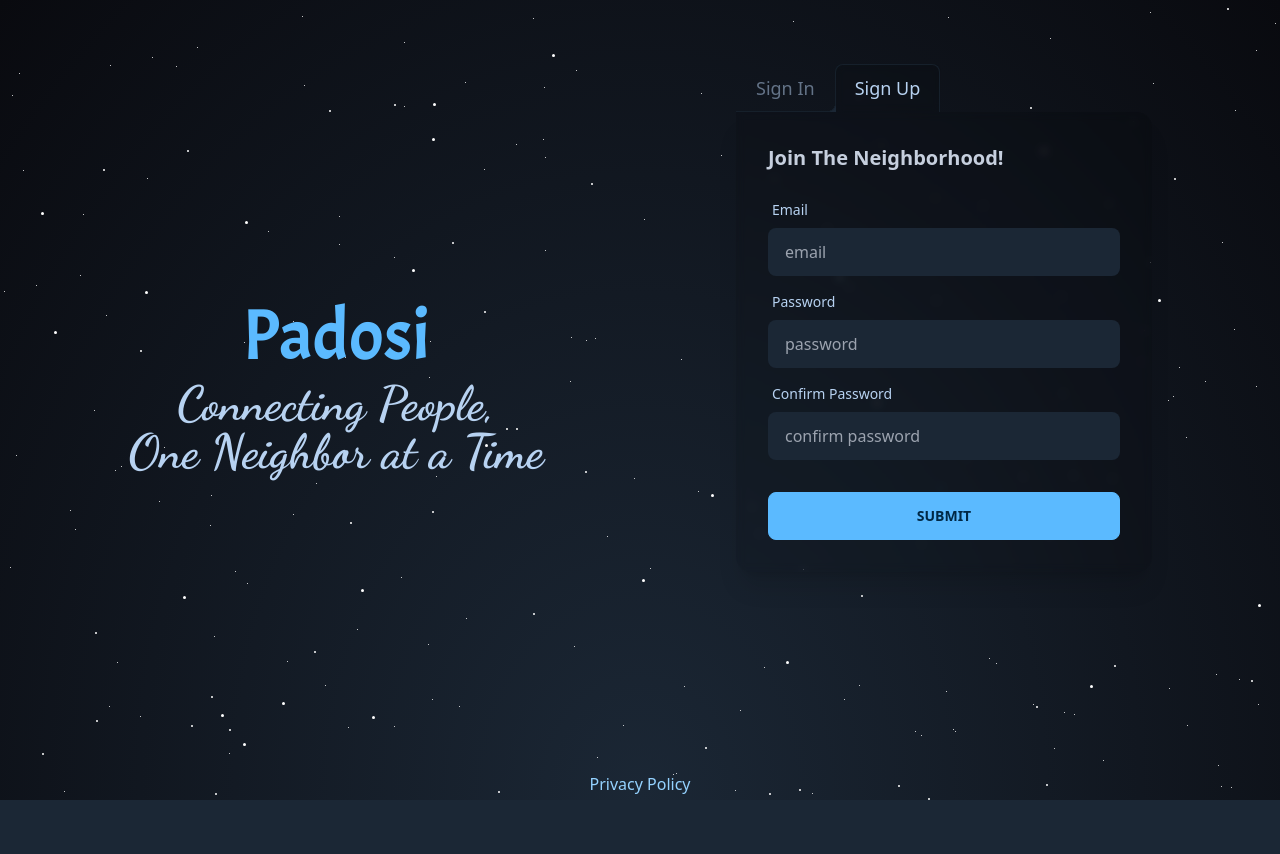
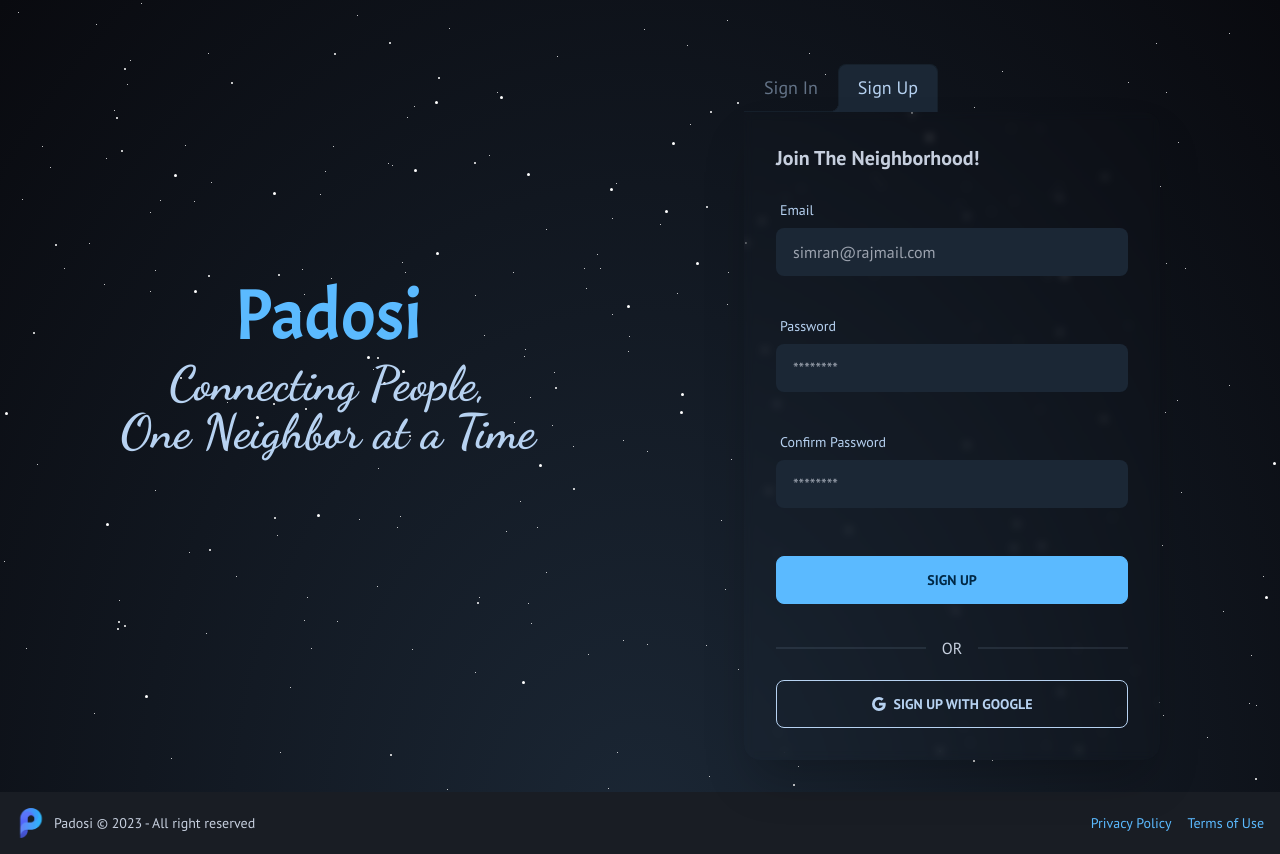
Before and after one commit to abhishekangira/padosi, a Next.js app: page / in a window 1280 px wide. Both pictures are taken after a click on the link "Sign Up". Before the commit the page ends 800 px from the top, so only its background shows below. Built offline with nearby package versions, Linux system fonts and the light colour scheme; no server answers.

Commit message:
login flow completed

```diff
--- a/package.json
+++ b/package.json
@@ -11,7 +11,6 @@
     "test": "jest --watch"
   },
   "dependencies": {
-    "@formkit/auto-animate": "1.0.0-beta.6",
     "@types/node": "18.15.9",
     "@types/react": "18.0.29",
     "@types/react-dom": "18.0.11",
@@ -24,6 +23,7 @@
     "prettier-plugin-tailwindcss": "^0.2.5",
     "react": "18.2.0",
     "react-dom": "18.2.0",
+    "react-icons": "^4.8.0",
     "typescript": "5.0.2"
   },
   "devDependencies": {
--- a/pages/_app.tsx
+++ b/pages/_app.tsx
@@ -1,6 +1,21 @@
 import "../src/styles/globals.css";
 import type { AppProps } from "next/app";
+import { AuthProvider } from "@/lib/AuthContext";
+import { PT_Sans } from "next/font/google";
+
+const font = PT_Sans({ subsets: ["latin"], weight: ["400", "700"] });
 
 export default function App({ Component, pageProps }: AppProps) {
-  return <Component {...pageProps} />;
+  return (
+    <>
+      <style jsx global>{`
+        html {
+          font-family: ${font.style.fontFamily};
+        }
+      `}</style>
+      <AuthProvider>
+        <Component {...pageProps} />
+      </AuthProvider>
+    </>
+  );
 }
--- a/pages/index.tsx
+++ b/pages/index.tsx
@@ -1,5 +1,18 @@
+import { useAuth } from "@/lib/AuthContext";
+import { auth } from "@/lib/firebase";
 import { HomePage } from "@/pages/HomePage/HomePage";
 
 export default function Home() {
+  const { user, loading } = useAuth();
+  if (loading) return <div>Loading...</div>;
+  if (user)
+    return (
+      <div>
+        You are logged in
+        <button className="btn" onClick={() => auth.signOut()}>
+          Logout
+        </button>
+      </div>
+    );
   return <HomePage />;
 }
--- a/src/components/LoginWidget/LoginWidget.tsx
+++ b/src/components/LoginWidget/LoginWidget.tsx
@@ -1,17 +1,10 @@
-import { useState, useRef, useEffect } from "react";
-import autoAnimate from "@formkit/auto-animate";
 import { signInWithRedirect } from "firebase/auth";
 import { auth, provider } from "@/lib/firebase";
-
-type FormView = "Sign In" | "Sign Up" | "forgotPassword";
+import { BsGoogle, BsTelephoneFill } from "react-icons/bs";
+import { useLoginWidget, FormViewType } from "./useLoginWidget";
 
 export function LoginWidget() {
-  const [formView, setFormView] = useState<FormView>("Sign In");
-  const parent = useRef(null);
-
-  useEffect(() => {
-    parent.current && autoAnimate(parent.current);
-  }, [parent]);
+  const { handleSubmit, formView, setFormView, errors, loading } = useLoginWidget();
 
   let message;
   switch (formView) {
@@ -22,7 +15,7 @@ export function LoginWidget() {
       message = "Join The Neighborhood!";
       break;
     case "forgotPassword":
-      message = "Reset Password";
+      message = "Don't Worry We'll Get You Back In";
       break;
     default:
       message = "";
@@ -32,46 +25,95 @@ export function LoginWidget() {
       <div className="tabs">
         {["Sign In", "Sign Up"].map((tab) => (
           <a
-            className={`tab-lifted tab tab-lg ${
-              formView === tab ? "tab-active !bg-black/10 backdrop-blur-sm" : ""
-            }`}
-            onClick={() => setFormView(tab as FormView)}
+            className={`tab-lifted tab tab-lg ${formView === tab ? "tab-active" : ""}`}
+            onClick={() => setFormView(tab as FormViewType)}
             key={tab}
           >
             {tab}
           </a>
         ))}
       </div>
-      <div className="card rounded-none rounded-b-2xl rounded-tr-2xl bg-black/10 text-neutral-content shadow-xl backdrop-blur-sm sm:card-normal lg:card-side">
-        <div className="card-body" ref={parent}>
+      <div className="card rounded-none rounded-b-2xl rounded-tr-2xl text-neutral-content shadow-2xl backdrop-blur-sm sm:card-normal lg:card-side">
+        <div className="card-body">
           <h2 className="card-title">{message}</h2>
+          <form className="form-control" onSubmit={handleSubmit}>
             <div className="form-control">
-            <label className="label">
+              <label htmlFor="email" className="label">
                 <span className="label-text">Email</span>
               </label>
-            <input type="email" placeholder="email" className="input" />
+              <input type="email" id="email" placeholder="simran@rajmail.com" className="input" />
+              <label className="label min-h-8">
+                {errors.email && (
+                  <span className="label-text-alt text-error">Please enter a valid email</span>
+                )}
+              </label>
             </div>
+            {formView !== "forgotPassword" && (
               <div className="form-control">
-            <label className="label">
+                <label htmlFor="password" className="label">
                   <span className="label-text">Password</span>
+                  {formView === "Sign In" && (
+                    <button
+                      type="button"
+                      className="link-hover link-primary link select-text text-sm"
+                      onClick={() => setFormView("forgotPassword")}
+                    >
+                      Forgot Password
+                    </button>
+                  )}
                 </label>
-            <input type="password" placeholder="password" className="input" />
+                <input type="password" id="password" placeholder="********" className="input" />
+                <label className="label min-h-8">
+                  {errors.password && (
+                    <span className="label-text-alt text-error">
+                      The password must be atleast 6 characters long
+                    </span>
+                  )}
+                </label>
               </div>
+            )}
             {formView === "Sign Up" && (
-            <div className={`form-control`}>
-              <label className="label">
+              <div className="form-control">
+                <label htmlFor="confirmPassword" className="label">
                   <span className="label-text">Confirm Password</span>
                 </label>
-              <input type="password" placeholder="confirm password" className="input" />
+                <input
+                  type="password"
+                  id="confirmPassword"
+                  placeholder="********"
+                  className="input"
+                />
+                <label className="label min-h-8">
+                  {errors.confirmPassword && (
+                    <span className="label-text-alt text-error">Passwords do not match</span>
+                  )}
+                </label>
               </div>
             )}
+            <div className="form-control mt-4">
+              <button className={`${loading ? "loading" : ""} btn-primary btn`}>
+                {loading ? "Loading" : formView === "forgotPassword" ? "Reset Password" : formView}
+              </button>
+              <label className="label min-h-8 justify-center">
+                {errors.server && (
+                  <span className="label-text-alt text-error">{errors.server}</span>
+                )}
+              </label>
+            </div>
+          </form>
+
+          {formView !== "forgotPassword" && (
+            <>
+              <div className="divider -mt-1">OR</div>
               <button
-            className="btn-primary btn mt-6"
-            type="submit"
+                className="btn-outline btn gap-2"
                 onClick={() => signInWithRedirect(auth, provider)}
               >
-            Submit
+                <BsGoogle />
+                {formView} with Google
               </button>
+            </>
+          )}
         </div>
       </div>
     </>
--- /dev/null
+++ b/src/components/LoginWidget/useLoginWidget.ts
@@ -0,0 +1,120 @@
+import { auth } from "@/lib/firebase";
+import {
+  createUserWithEmailAndPassword,
+  sendPasswordResetEmail,
+  signInWithEmailAndPassword,
+} from "firebase/auth";
+import { useCallback, useEffect, useState } from "react";
+
+async function handleSubmitWithPassword(
+  type: "Sign In" | "Sign Up",
+  email: string,
+  password: string,
+  setLoading: (loading: boolean) => void
+) {
+  const firebaseFunction =
+    type === "Sign In" ? signInWithEmailAndPassword : createUserWithEmailAndPassword;
+  return await firebaseFunction(auth, email, password)
+    .then((userCredential) => {
+      const user = userCredential.user;
+    })
+    .catch((error) => {
+      const errorCode = error.code;
+      console.log(
+        "🚀 ~ file: useLoginWidget.ts:27 ~ handleSignInWithPassword ~ errorCode:",
+        errorCode
+      );
+      return errorCode;
+    })
+    .finally(() => {
+      setLoading(false);
+    });
+}
+
+export type FormViewType = "Sign In" | "Sign Up" | "forgotPassword";
+
+export const defaultErrors = {
+  email: false,
+  password: false,
+  confirmPassword: false,
+  server: "",
+};
+
+export function useLoginWidget() {
+  const [formView, setFormView] = useState<FormViewType>("Sign In");
+  const [errors, setErrors] = useState(defaultErrors);
+  const [loading, setLoading] = useState(false);
+
+  useEffect(() => {
+    setErrors(defaultErrors);
+  }, [formView]);
+
+  const handleSubmit = useCallback(
+    async function submitForm(event: React.FormEvent<HTMLFormElement>) {
+      event.preventDefault();
+      console.log("handleSubmit");
+      setErrors(defaultErrors);
+
+      const email = (event.currentTarget as HTMLFormElement).email.value;
+      const emailRegex = /^[a-zA-Z0-9._-]+@[a-zA-Z0-9.-]+\.[a-zA-Z]{2,4}$/;
+      let password = "";
+
+      if (!emailRegex.test(email)) {
+        setErrors((prevErrors) => ({ ...prevErrors, email: true }));
+        return;
+      } else {
+        console.log("Valid email");
+        setErrors((prevErrors) => ({ ...prevErrors, email: false }));
+      }
+
+      if (formView !== "forgotPassword") {
+        password = (event.currentTarget as HTMLFormElement).password.value;
+        if (password.length < 6) {
+          setErrors((prevErrors) => ({ ...prevErrors, password: true }));
+          return;
+        } else {
+          setErrors((prevErrors) => ({ ...prevErrors, password: false }));
+        }
+        if (formView === "Sign Up") {
+          const confirmPassword = (event.currentTarget as HTMLFormElement).confirmPassword.value;
+          if (password !== confirmPassword) {
+            setErrors((prevErrors) => ({ ...prevErrors, confirmPassword: true }));
+            return;
+          } else {
+            setErrors((prevErrors) => ({ ...prevErrors, confirmPassword: false }));
+          }
+        }
+      }
+
+      setLoading(true);
+      if (formView === "forgotPassword") {
+        try {
+          await sendPasswordResetEmail(auth, email);
+        } catch (err) {
+          setErrors((prevErrors) => ({
+            ...prevErrors,
+            server: "Sorry, we could not find a user with this email",
+          }));
+        } finally {
+          setLoading(false);
+        }
+      } else {
+        const errorCode = await handleSubmitWithPassword(formView, email, password, setLoading);
+        if (errorCode === "auth/wrong-password") {
+          setErrors((prevErrors) => ({
+            ...prevErrors,
+            server: "Please enter the correct password",
+          }));
+        } else if (errorCode === "auth/user-not-found") {
+          setErrors((prevErrors) => ({
+            ...prevErrors,
+            server: "Sorry, we could not find a user with this email",
+          }));
+        }
+      }
+    },
+    [formView]
+  );
+
+  return { handleSubmit, formView, setFormView, errors, loading };
+}
--- /dev/null
+++ b/src/lib/AuthContext.tsx
@@ -0,0 +1,31 @@
+import React, { useState, useEffect, useContext } from "react";
+import { User } from "firebase/auth";
+import { auth } from "./firebase";
+
+type AuthContextType = { user: User | null; loading: boolean };
+
+const AuthContext = React.createContext<AuthContextType>({ user: null, loading: true });
+
+export const useAuth = () => useContext(AuthContext);
+export function AuthProvider({ children }: { children: React.ReactNode }) {
+  const [user, setUser] = useState<User | null>(null);
+  const [loading, setLoading] = useState(true);
+
+  useEffect(() => {
+    const unsubscribe = auth.onAuthStateChanged(
+      (firebaseUser) => {
+        console.log("🚀 ~ file: AuthContext.tsx:16 ~ unsubscribe ~ firebaseUser:", firebaseUser);
+        setUser(firebaseUser);
+        setLoading(false);
+      },
+      (err) => {
+        console.error(err);
+        setLoading(false);
+      }
+    );
+
+    return unsubscribe;
+  }, []);
+
+  return <AuthContext.Provider value={{ user, loading }}>{children}</AuthContext.Provider>;
+}
--- a/src/lib/firebase.ts
+++ b/src/lib/firebase.ts
@@ -1,8 +1,8 @@
 import { getApp, getApps, initializeApp } from "firebase/app";
-import { getAuth, GoogleAuthProvider } from "firebase/auth";
+import { getAuth, GoogleAuthProvider, onAuthStateChanged } from "firebase/auth";
 
 const firebaseConfig = {
-  apiKey: "AIzaSyBlLSF2esUXhpfaYg-JJkxB4L5NG5aglgM",
+  apiKey: process.env.NEXT_PUBLIC_FIREBASE_API_KEY,
   authDomain: "padosi-webapp.firebaseapp.com",
   projectId: "padosi-webapp",
   storageBucket: "padosi-webapp.appspot.com",
--- a/src/pages/HomePage/HomePage.tsx
+++ b/src/pages/HomePage/HomePage.tsx
@@ -1,6 +1,9 @@
 import styles from "./HomePage.module.scss";
 import { Acme, Dancing_Script } from "next/font/google";
 import { LoginWidget } from "@/components/LoginWidget/LoginWidget";
+import logo from "public/images/logo.png";
+import Image from "next/image";
+import Link from "next/link";
 
 const acme = Acme({
   weight: "400",
@@ -14,8 +17,8 @@ const dancing_script = Dancing_Script({
 export function HomePage() {
   return (
     <>
-      <main className="isolate grid grid-rows-[12rem_auto_2rem] place-items-center md:grid-cols-2 md:grid-rows-[auto_1rem] md:px-8 md:pb-2">
-        <section className="grid gap-2 text-center">
+      <main className="isolate grid grid-rows-[12rem_auto_auto] place-items-center gap-8 md:grid-cols-2 md:grid-rows-[auto_auto] md:px-8">
+        <section className="mt-8 grid gap-2 self-start text-center md:mt-[35vh]">
           <h1 className={`${acme.className} text-5xl text-primary lg:text-7xl`}>Padosi</h1>
           <h2
             className={`${dancing_script.className} animate-fade whitespace-nowrap text-3xl font-bold lg:text-5xl`}
@@ -28,7 +31,20 @@ export function HomePage() {
         <section className="w-full max-w-md self-start px-4 sm:mt-16">
           <LoginWidget />
         </section>
-        <footer className="col-span-full text-primary-light">Privacy Policy</footer>
+        <footer className="footer col-span-full w-screen place-items-center gap-y-4 self-end bg-neutral p-4 text-neutral-content">
+          <div className="grid-flow-col items-center md:justify-self-start">
+            <Image src={logo} alt="Logo of Padosi" width={30} height={30} />
+            <p>Padosi © 2023 - All right reserved</p>
+          </div>
+          <div className="grid-flow-col gap-4 md:place-self-center md:justify-self-end">
+            <Link className="link-hover link-primary link" href="/privacy-policy">
+              Privacy Policy
+            </Link>
+            <Link className="link-hover link-primary link" href="/terms-of-use">
+              Terms of Use
+            </Link>
+          </div>
+        </footer>
 
         <div className="fixed inset-0 -z-10 overflow-hidden">
           <div className={styles.stars}></div>
--- a/tsconfig.json
+++ b/tsconfig.json
@@ -16,6 +16,7 @@
     "incremental": true,
     "paths": {
       "@/*": ["./src/*"],
+      "public/*": ["./public/*"]
     }
   },
   "include": ["next-env.d.ts", "**/*.ts", "**/*.tsx"],
```
Also changed, not shown: public/images/community.webp (deleted), 1 other file (tests, documents, lock files or other folders). Lines whose indentation alone changed are shown as unchanged.
